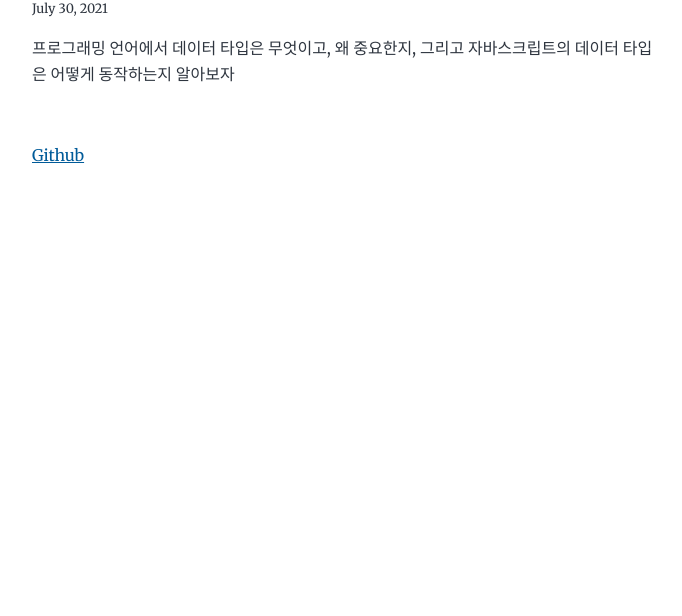
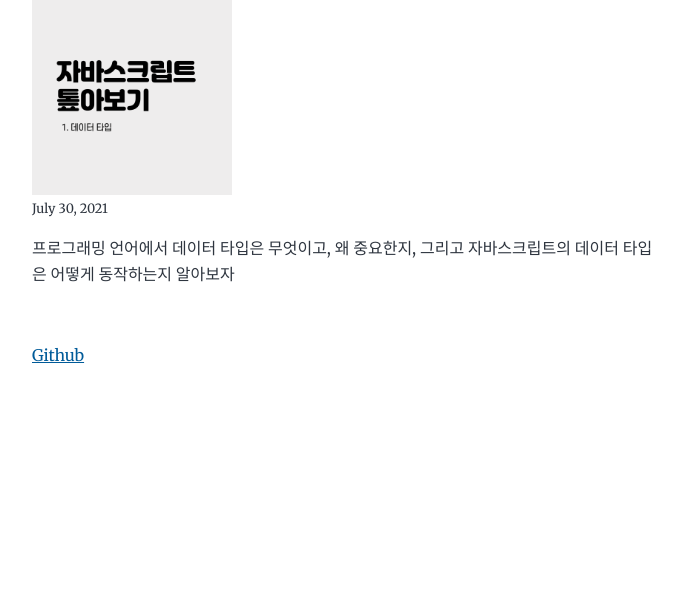
Before and after one commit to younuk23/younuk_log, a Gatsby site: page / in a window 1280 px wide. Shown: the part 184-800 px from the top of the page, without its empty margins (292-974 px from the left). Built offline with nearby package versions, Linux system fonts and the light colour scheme; Gatsby itself is replaced by a stand-in of ours.

Commit message:
Add: decouple PostCard

```diff
--- a/content/blog/javacsript-data-type/index.md
+++ b/content/blog/javacsript-data-type/index.md
@@ -2,6 +2,8 @@
 title: Javascript 톺아보기 1. 데이터 타입
 date: "2021-07-30T06:17:23.424Z"
 description: "프로그래밍 언어에서 데이터 타입은 무엇이고, 왜 중요한지, 그리고 자바스크립트의 데이터 타입은 어떻게 동작하는지 알아보자"
+thumbnail: "./thumbnail.png"
+thumbnailDescription: "data type"
 ---
 
 자바스크립트로 개발을 계속 해오고 있고, 자바스크립트를 어느정도 안다고 생각하고 있었다.
--- /dev/null
+++ b/src/components/PostCard.js
@@ -0,0 +1,38 @@
+import React from "react"
+import { GatsbyImage, getImage } from "gatsby-plugin-image"
+import { Link } from "gatsby"
+
+export const PostCard = ({ frontmatter, fields, excerpt }) => {
+  const title = frontmatter.title || fields.slug
+  const thumbnail = getImage(frontmatter.thumbnail)
+
+  return (
+    <li>
+      <article
+        className="post-list-item"
+        itemScope
+        itemType="http://schema.org/Article"
+      >
+        <header>
+          <h2>
+            <Link to={fields.slug} itemProp="url">
+              <span itemProp="headline">{title}</span>
+            </Link>
+          </h2>
+          <div style={{ width: "200px" }}>
+            <GatsbyImage image={thumbnail} alt="thumbnail" />
+          </div>
+          <small>{frontmatter.date}</small>
+        </header>
+        <section>
+          <p
+            dangerouslySetInnerHTML={{
+              __html: frontmatter.description || excerpt,
+            }}
+            itemProp="description"
+          />
+        </section>
+      </article>
+    </li>
+  )
+}
--- a/src/pages/index.js
+++ b/src/pages/index.js
@@ -1,8 +1,9 @@
 import * as React from "react"
-import { Link, graphql } from "gatsby"
+import { graphql } from "gatsby"
 
 import Layout from "../components/layout"
 import Seo from "../components/seo"
+import { PostCard } from "../components/PostCard"
 
 const BlogIndex = ({ data, location }) => {
   const siteTitle = data.site.siteMetadata?.title || `Title`
@@ -25,36 +26,9 @@ const BlogIndex = ({ data, location }) => {
     <Layout location={location} title={siteTitle}>
       <Seo title="All posts" />
       <ol style={{ listStyle: `none` }}>
-        {posts.map(post => {
-          const title = post.frontmatter.title || post.fields.slug
-
-          return (
-            <li key={post.fields.slug}>
-              <article
-                className="post-list-item"
-                itemScope
-                itemType="http://schema.org/Article"
-              >
-                <header>
-                  <h2>
-                    <Link to={post.fields.slug} itemProp="url">
-                      <span itemProp="headline">{title}</span>
-                    </Link>
-                  </h2>
-                  <small>{post.frontmatter.date}</small>
-                </header>
-                <section>
-                  <p
-                    dangerouslySetInnerHTML={{
-                      __html: post.frontmatter.description || post.excerpt,
-                    }}
-                    itemProp="description"
-                  />
-                </section>
-              </article>
-            </li>
-          )
-        })}
+        {posts.map(post => (
+          <PostCard key={post.fields.slug} {...post} />
+        ))}
       </ol>
     </Layout>
   )
@@ -79,6 +53,11 @@ export const pageQuery = graphql`
           date(formatString: "MMMM DD, YYYY")
           title
           description
+          thumbnail {
+            childImageSharp {
+              gatsbyImageData(width: 960, placeholder: BLURRED)
+            }
+          }
         }
       }
     }
```
